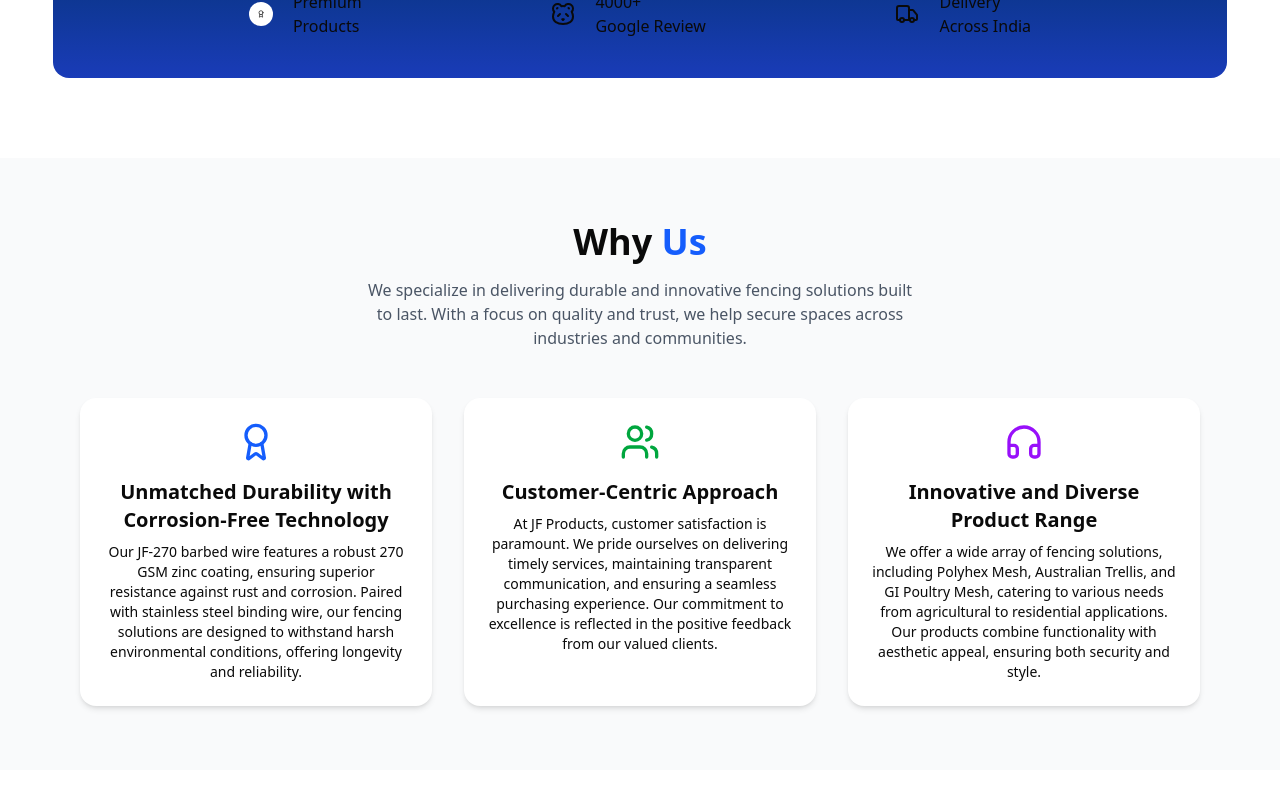
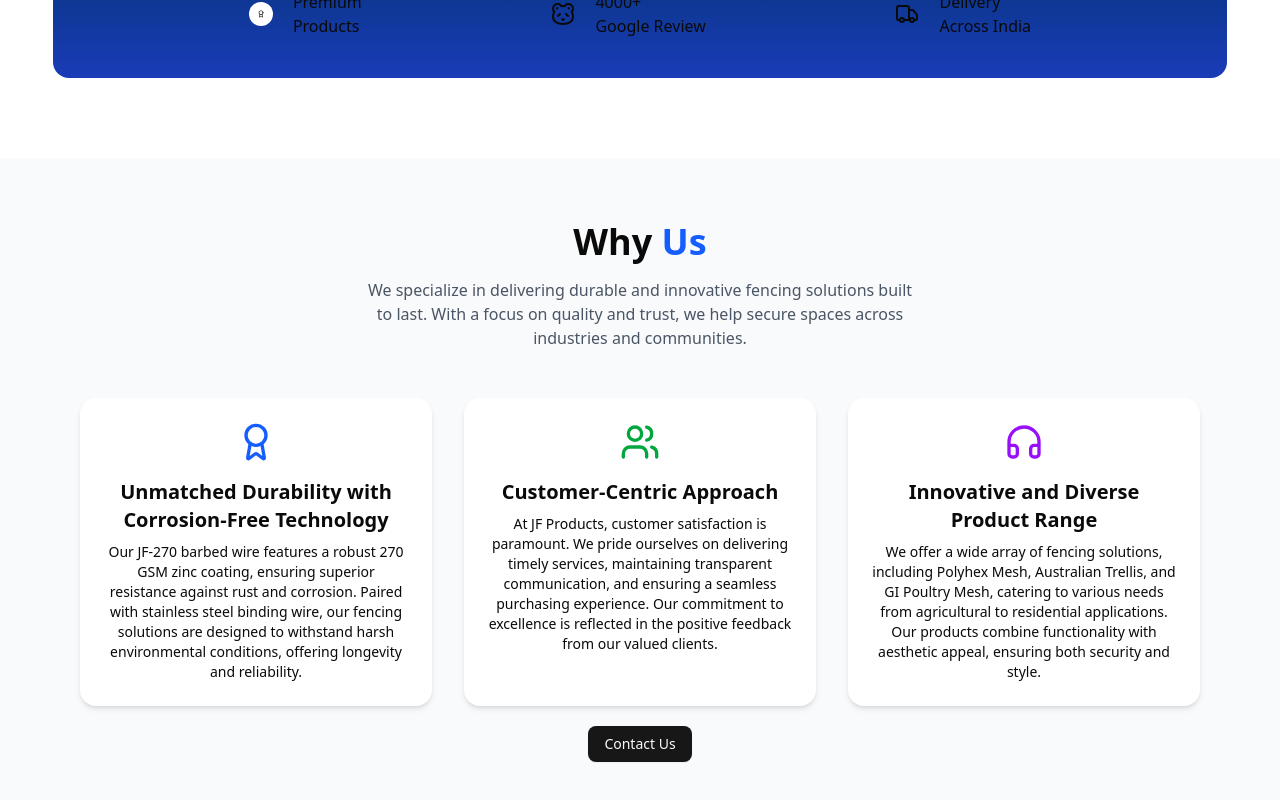
Before and after one commit to mdrasel97/agroKart-task, a Next.js app: page / in a window 1280 px wide. Shown: the part 1486-2286 px from the top of the page. Before the commit the page ends 2256 px from the top, so only its background shows below. Built offline with nearby package versions, Linux system fonts and the light colour scheme.

Commit message:
why choose us section added

```diff
--- a/package.json
+++ b/package.json
@@ -17,6 +17,7 @@
     "next": "15.5.2",
     "react": "19.1.0",
     "react-dom": "19.1.0",
+    "react-fast-marquee": "^1.6.5",
     "tailwind-merge": "^3.3.1"
   },
   "devDependencies": {
--- a/src/app/pages/whyChooseUs/WhyChooseUs.jsx
+++ b/src/app/pages/whyChooseUs/WhyChooseUs.jsx
@@ -6,6 +6,7 @@ import {
   DollarSign,
   Award,
 } from "lucide-react";
+import { Button } from "@/components/ui/button";
 
 export default function WhyChooseUs() {
   const features = [
@@ -55,6 +56,9 @@ export default function WhyChooseUs() {
           ))}
         </div>
       </div>
+      <div className="mx-auto w-full text-center">
+        <Button className={"mt-5 text-center"}>Contact Us</Button>
+      </div>
     </section>
   );
 }
```
Also changed, not shown: 1 other file (tests, documents, lock files or other folders).
